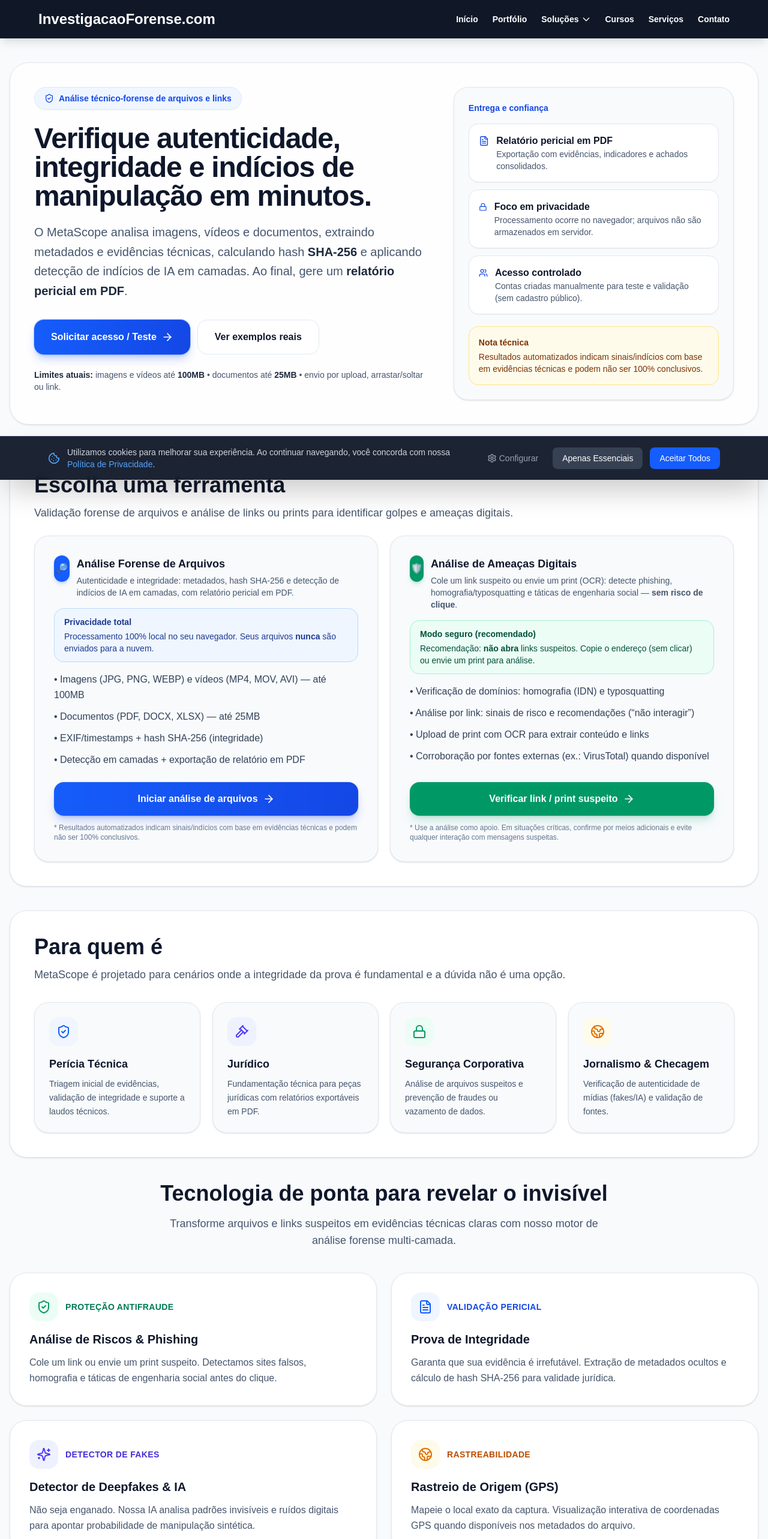
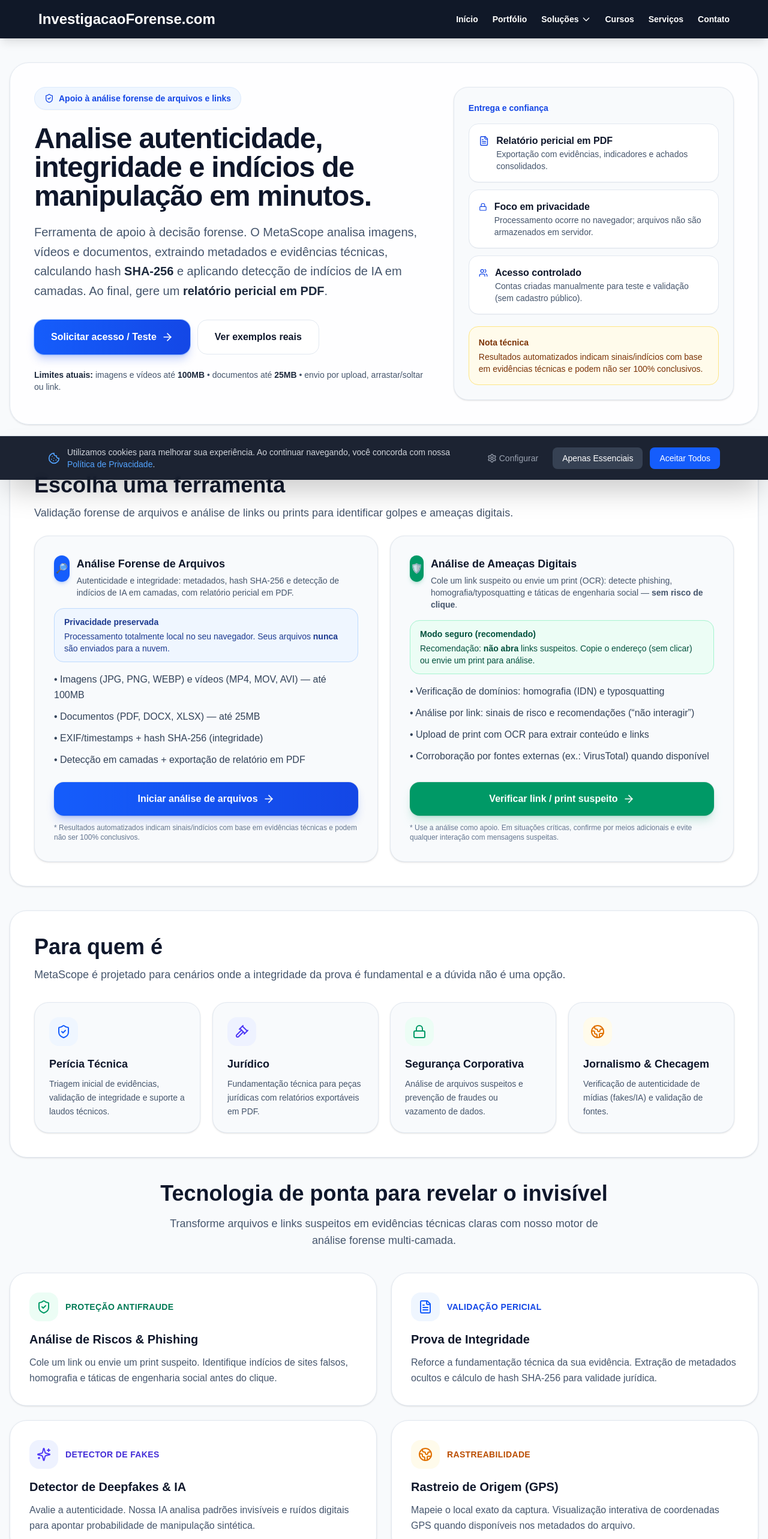
Before and after one commit to talesperito/investigacao-forense, a Next.js app: page /aplicacoes/metascope in a window 1280 px wide. Shown: the top 2566 px of the page at 60% size. Built offline with nearby package versions, Linux system fonts and the light colour scheme; no server answers.

Commit message:
content: adjust landing page copy to remove absolute claims and clarify forensic support role

```diff
--- a/app/aplicacoes/metascope/page.tsx
+++ b/app/aplicacoes/metascope/page.tsx
@@ -146,15 +146,15 @@
               <div className="lg:col-span-7">
                 <div className="inline-flex items-center gap-2 rounded-full bg-blue-50 text-blue-700 px-4 py-2 text-sm font-semibold border border-blue-100 shadow-[0_1px_0_rgba(15,23,42,0.04)]">
                   <ShieldCheck className="h-4 w-4" />
-                  Análise técnico-forense de arquivos e links
+                  Apoio à análise forense de arquivos e links
                 </div>
 
                 <h1 className="mt-6 text-4xl md:text-5xl font-extrabold tracking-tight text-slate-900">
-                  Verifique autenticidade, integridade e indícios de manipulação em minutos.
+                  Analise autenticidade, integridade e indícios de manipulação em minutos.
                 </h1>
 
                 <p className="mt-5 text-lg md:text-xl text-slate-600 leading-relaxed">
-                  O MetaScope analisa imagens, vídeos e documentos, extraindo metadados e evidências técnicas,
+                  Ferramenta de apoio à decisão forense. O MetaScope analisa imagens, vídeos e documentos, extraindo metadados e evidências técnicas,
                   calculando hash <span className="font-semibold text-slate-800">SHA-256</span> e aplicando detecção de
                   indícios de IA em camadas. Ao final, gere um{' '}
                   <span className="font-semibold text-slate-800">relatório pericial em PDF</span>.
@@ -267,9 +267,9 @@
                 </div>
 
                 <div className="mt-4 rounded-2xl border border-blue-200 bg-blue-50 px-4 py-3 text-sm text-blue-900">
-                  <p className="font-extrabold">Privacidade total</p>
+                  <p className="font-extrabold">Privacidade preservada</p>
                   <p className="mt-1">
-                    Processamento 100% local no seu navegador. Seus arquivos <span className="font-semibold">nunca</span> são enviados para a nuvem.
+                    Processamento totalmente local no seu navegador. Seus arquivos <span className="font-semibold">nunca</span> são enviados para a nuvem.
                   </p>
                 </div>
 
@@ -421,7 +421,7 @@
               bg: 'bg-emerald-50',
               text: 'text-emerald-700',
               title: 'Análise de Riscos & Phishing',
-              desc: 'Cole um link ou envie um print suspeito. Detectamos sites falsos, homografia e táticas de engenharia social antes do clique.',
+              desc: 'Cole um link ou envie um print suspeito. Identifique indícios de sites falsos, homografia e táticas de engenharia social antes do clique.',
               icon: <ShieldCheck className="h-6 w-6 text-emerald-600" />,
             },
             {
@@ -429,7 +429,7 @@
               bg: 'bg-blue-50',
               text: 'text-blue-700',
               title: 'Prova de Integridade',
-              desc: 'Garanta que sua evidência é irrefutável. Extração de metadados ocultos e cálculo de hash SHA-256 para validade jurídica.',
+              desc: 'Reforce a fundamentação técnica da sua evidência. Extração de metadados ocultos e cálculo de hash SHA-256 para validade jurídica.',
               icon: <FileText className="h-6 w-6 text-blue-600" />,
             },
             {
@@ -437,7 +437,7 @@
               bg: 'bg-indigo-50',
               text: 'text-indigo-700',
               title: 'Detector de Deepfakes & IA',
-              desc: 'Não seja enganado. Nossa IA analisa padrões invisíveis e ruídos digitais para apontar probabilidade de manipulação sintética.',
+              desc: 'Avalie a autenticidade. Nossa IA analisa padrões invisíveis e ruídos digitais para apontar probabilidade de manipulação sintética.',
               icon: <Sparkles className="h-6 w-6 text-indigo-600" />,
             },
             {
```
